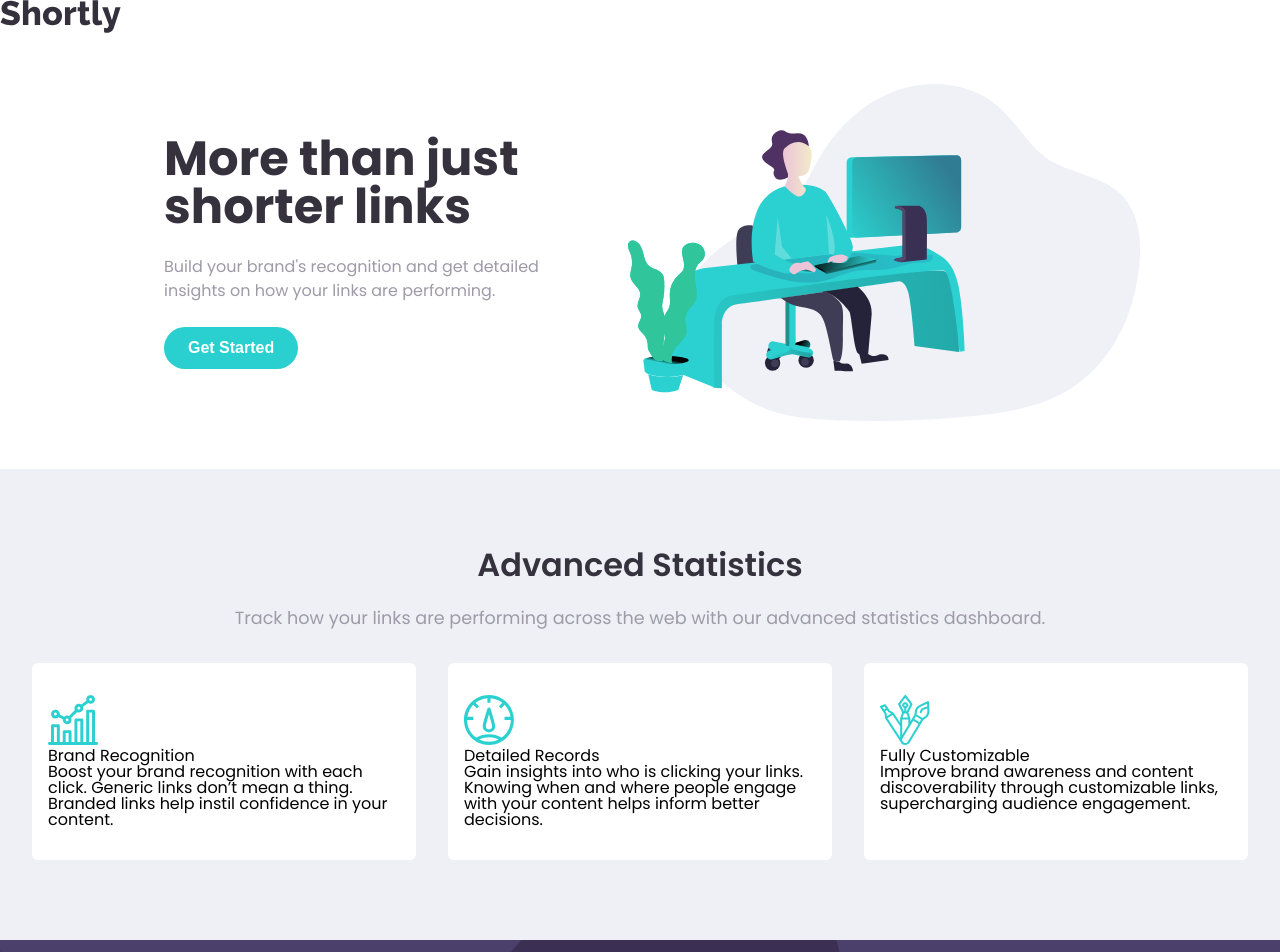
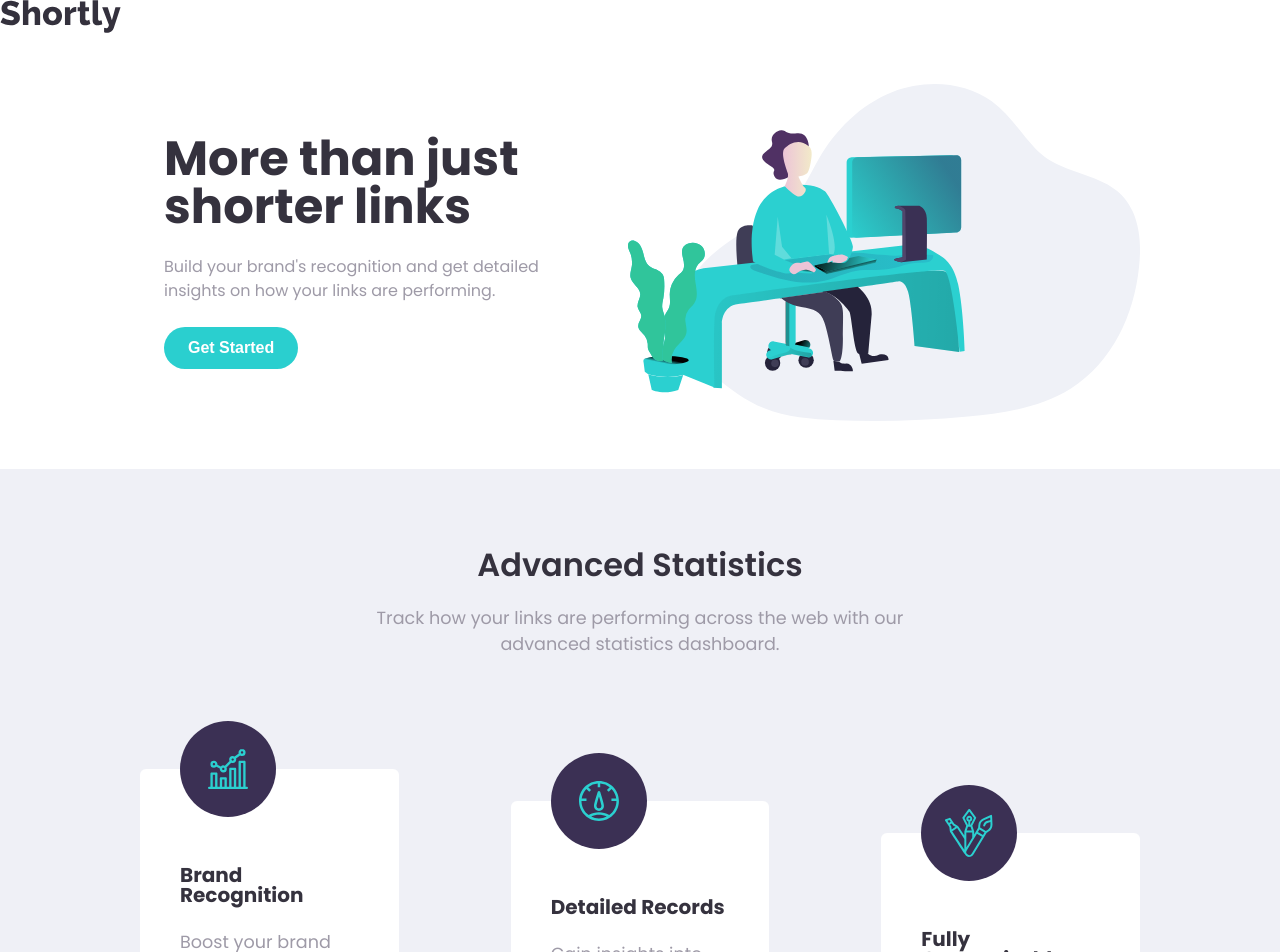
Before and after one commit to smh1988-2/fem-shortly, a Next.js app: page / in a window 1280 px wide. Shown: the top 952 px of the page. Built offline with nearby package versions, Linux system fonts and the light colour scheme.

Commit message:
card and card deck

```diff
--- a/app/src/CardDeck/Card/Card.tsx
+++ b/app/src/CardDeck/Card/Card.tsx
@@ -1,14 +1,15 @@
 import React from "react";
-import Image from "next/image";
-
-import styles from "./styles.module.css"
+import styles from "./styles.module.css";
 
 function Card({ ...props }) {
-
-    console.log("icon", props.icon)
+  console.log("icon", props.icon);
   return (
     <div className={styles.card}>
-      <Image src={props.icon.src} alt="" width={50} height={50} />
+      <div
+        className={styles.iconContainer}
+        style={{ backgroundImage: `url(${props.icon.src})` }}
+      ></div>
+
       <h3>{props.title}</h3>
       <p>{props.content}</p>
     </div>
--- a/app/src/CardDeck/Card/styles.module.css
+++ b/app/src/CardDeck/Card/styles.module.css
@@ -1,5 +1,74 @@
 .card {
-    background-color: var(--white);
-    border-radius: 6px;
-    padding: 2rem 1rem;
+  position: relative;
+  display: flex;
+  flex-direction: column;
+  align-items: center;
+  gap: 1.5rem;
+  background-color: var(--white);
+  border-radius: 6px;
+  padding: 6rem 2.5rem 2rem;
+  text-align: center;
 }
+
+.card:not(:nth-last-child(1))::after {
+  content: "";
+  width: 0.75rem;
+  height: 5rem;
+  position: absolute;
+  background-color: var(--cyan);
+  bottom: 0;
+  transform: translateY(100%);
+}
+
+.iconContainer {
+  position: absolute;
+  top: 0;
+  width: 6rem;
+  aspect-ratio: 1/ 1;
+  background-color: var(--dark-violet);
+  background-repeat: no-repeat;
+  background-position: center;
+  border-radius: 100%;
+  transform: translateY(-50%);
+}
+
+.card h3 {
+  font-size: 1.75rem;
+  font-weight: 700;
+  color: var(--dark-blue);
+}
+
+.card p {
+  font-size: var(--body-text);
+  color: var(--grayish-violet);
+  line-height: 1.5;
+}
+
+@media screen and (min-width: 992px) {
+  .card {
+    align-items: flex-start;
+    text-align: left;
+    height: fit-content;
+  }
+
+  .card:not(:nth-last-child(1))::after {
+    content: "";
+    height: 0.75rem;
+    width: 7rem;
+    bottom: 50%;
+    right: 0;
+    transform: translateX(100%);
+  }
+
+  .card:nth-of-type(2) {
+    margin-top: 2rem;
+  }
+
+  .card:nth-of-type(3) {
+    margin-top: 4rem;
+  }
+
+  .card h3 {
+    font-size: 1.25rem;
+  }
+}
--- a/app/src/CardDeck/CardDeck.tsx
+++ b/app/src/CardDeck/CardDeck.tsx
@@ -30,7 +30,8 @@ function CardDeck() {
   ];
 
   return (
-    <section className={styles.cardDeckContainer}>
+    <section className={styles.cardDeckSection}>
+      <div className={styles.cardDeckContainer}>
         <div className={styles.cardDeckTextContainer}>
           <h2>Advanced Statistics</h2>
           <p>
@@ -51,6 +52,7 @@ function CardDeck() {
             );
           })}
         </div>
+      </div>
     </section>
   );
 }
--- a/app/src/CardDeck/styles.module.css
+++ b/app/src/CardDeck/styles.module.css
@@ -1,9 +1,15 @@
-.cardDeckContainer {
-  display: flex;
-  flex-direction: column;
-  gap: 2rem;
+.cardDeckSection {
+
   background-color: var(--gray);
   padding: 5rem 2rem;
+}
+
+.cardDeckContainer {
+    display: flex;
+    flex-direction: column;
+    gap: 7rem;
+    max-width: 1000px;
+    margin: auto;
 }
 
 .cardDeckTextContainer {
@@ -11,6 +17,8 @@
   display: flex;
   flex-direction: column;
   gap: 1.5rem;
+  max-width: 576px;
+  margin: auto;
 }
 
 .cardDeckTextContainer h2 {
@@ -27,7 +35,7 @@
 
 .cardContainer {
   display: grid;
-  gap: 2rem;
+  gap: 7rem;
 }
 
 @media screen and (min-width: 992px) {
```
Also changed, not shown: app/globals.css (line endings or trailing spaces). Lines whose indentation alone changed are shown as unchanged.
